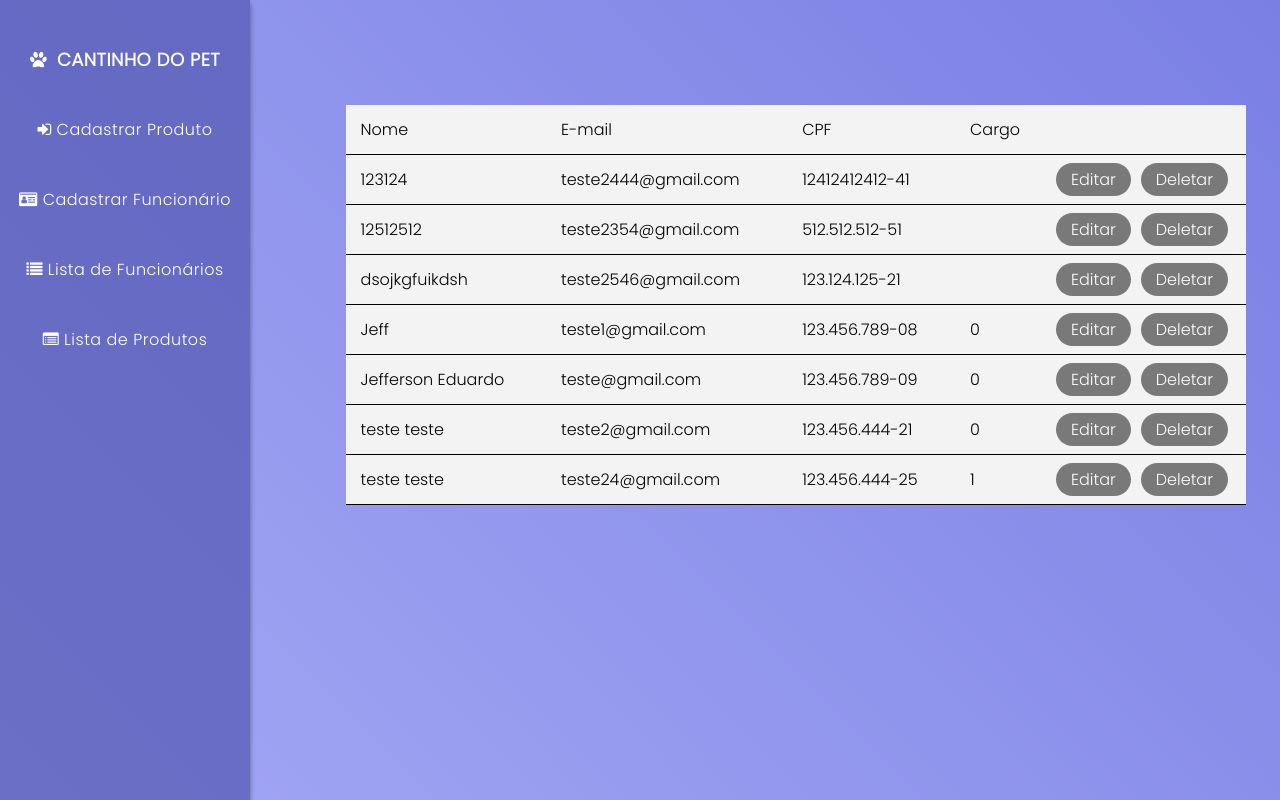
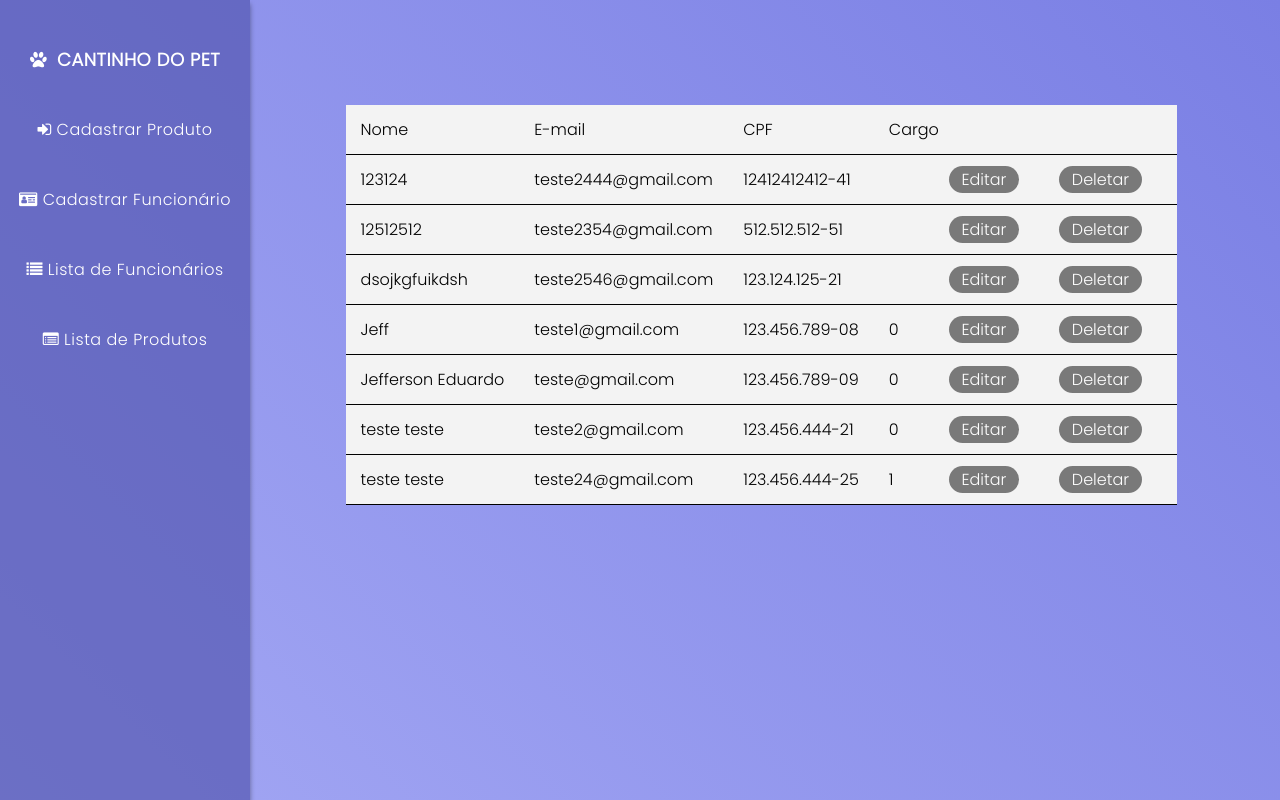
Before and after one commit to BlackBoltEdu/BlueCode, a PHP site: page /assets/view/listaFunc.php in a window 1280 px wide. Run offline with PHP 8.4, Linux system fonts and the light colour scheme; data comes from the database, SQL or seed files in the repository.

Commit message:
Botões
Alteração no botão das listas

```diff
--- a/assets/css/style_funcionario.css
+++ b/assets/css/style_funcionario.css
@@ -242,7 +242,7 @@ select option{
     border-collapse: collapse;
     margin: 25px 0;
     font-size: 1rem;
-    min-width: 900px;
+    min-width: 60vw;
 }
 
 .content-table thead tr {
@@ -265,18 +265,14 @@ select option{
     background-color: #f3f3f3;
 }
 
-
-
 a{
     text-decoration: none;
     color: white;
 }
 
 .edit{
-    padding: 5px 15px;
-    position: relative;
-    left: 35px;
-    margin: 0px 5px;
+    padding: 0.3vh 1vw;
+    margin: 0px 20px;
     background-color: rgba(0, 0, 0, 0.5);
     border-radius: 30px;
 }
```
